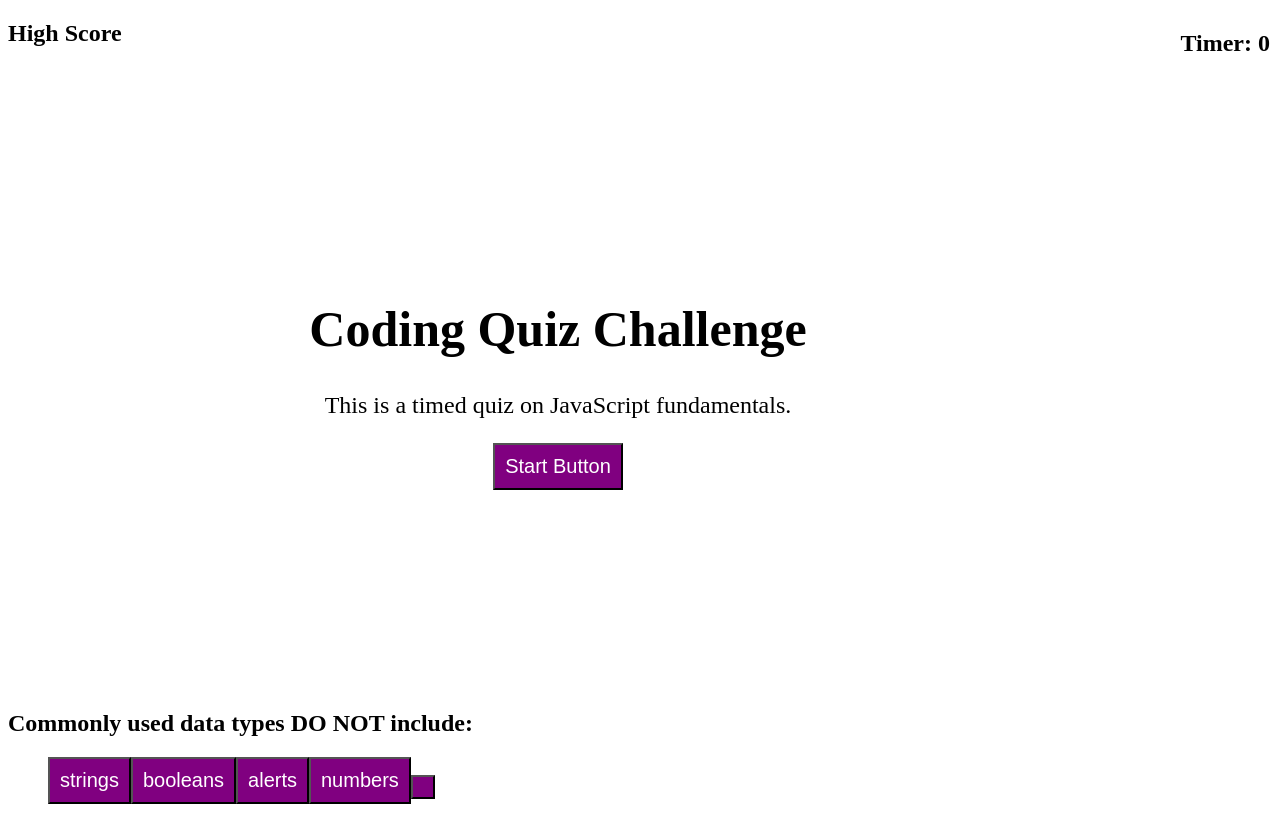
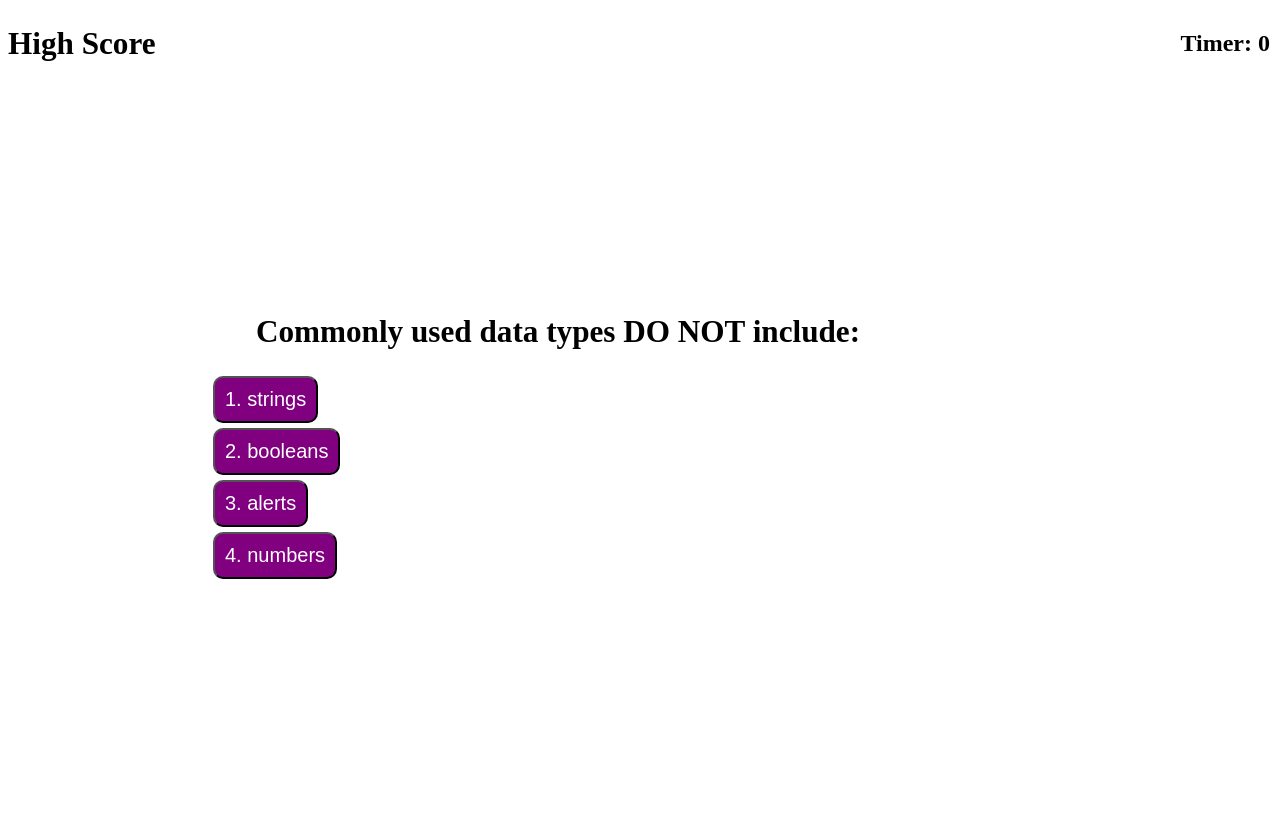
Before and after one commit to Lesanndra/codequiz, a plain HTML site: page index.html in a window 1280 px wide. Both pictures are taken after a click on the button "Start Button". Drawn offline with Linux system fonts and the light colour scheme.

Commit message:
added functionality to question buttons

```diff
--- a/index.html
+++ b/index.html
@@ -11,20 +11,22 @@
      <div><h2 class="highscore">High Score</h2></div>
     <div><h2 class="countdown">Timer: <span id="count"> 0</span></h2></div>
 
-    <div class="container" id="initial-screen" >
-        <div class="startquiz">
-        <h1>Coding Quiz Challenge</h1>
-        <p>This is a timed quiz on JavaScript fundamentals.</p>
-        <button id="start">Start Button</button>
-        </div>
+    <div class="container">
+
+            <div id="startquiz">
+                <h1>Coding Quiz Challenge</h1>
+                <p>This is a timed quiz on JavaScript fundamentals.</p>
+                <button id="start">Start Button</button>
+            </div>
+
+
+
+    <div id="question" class="hide">
+        <h2 id="question-title"></h2>
+        <div id="question-list"></div>
     </div>
 
-    <div class="question" class="class" width="200px">
-        <div><h2 id="question-title"></h2></div>
-        <ul id="question-list"></ul>
-        <div id="question-choice"></div>
-    </div>
-
+  </div>
 
 
 
--- a/script.js
+++ b/script.js
@@ -41,23 +41,16 @@ var questionTitleEl = document.getElementById("question-title")
 var questionListEl = document.getElementById("question-list")
 
 
-var count = 0
-
-
-  function countDown(){
-
-
-}
-
-
 
  function startQuiz(){
-    var initialScreenEl = document.getElementById("initial-screen");
-    initialScreenEl.setAttribute("class", "hide");
+    var initialScreenEl = document.getElementById("startquiz");
+    initialScreenEl.setAttribute("id", "hide");
 
-    document.getElementById("question").showQuestions();
+    questionEl.removeAttribute("class");
 
-    // questionEl.removeAttribute("");
+    //document.getElementById("question").showQuestions();
+
+     //questionEl.removeAttribute("");
    // document.getElementById("question").removeAttribute("width")
 
     showQuestions();
@@ -68,6 +61,7 @@ var count = 0
 var qIndex = 0;
 
  function showQuestions(){
+
     var questionOnScreen = questions[qIndex];
 
     var questionTitle = document.getElementById("question-title");
@@ -75,25 +69,27 @@ var qIndex = 0;
 
     questionListEl.innerHTML = "";
     var choices = questions[qIndex].options;
-    var questionslength = questions.length;
+    //var questionslength = questions.length;
 
-  for (var i = 0; i < questionslength; i++){
+
+    questionOnScreen.options.forEach((choices, i) => {
         var questionOption = document.createElement("button");
         questionOption.setAttribute("class", "choices");
         questionOption.setAttribute("value", choices);
 
+        questionOption.textContent = i + 1 + ". " + choices
 
-      questionOption.textContent = choices[i];
+
+        //questionOption.textContent = choices[i];
 
         //questionOption.onclick =
 
         questionListEl.append(questionOption);
-  }
+
+    })
 }
 
 
 
 //start the quiz
-startbuttonEl.addEventListener("click", function(){
-    showQuestions();
-})
+startbuttonEl.onclick = startQuiz;
--- a/style.css
+++ b/style.css
@@ -1,3 +1,6 @@
+body {
+    font-size:130%;
+}
 .container {
     display: block;
     margin: 80px, auto;
@@ -5,12 +8,25 @@
     max-width: 700px;
     padding: 200px;
 }
-h1 {
-    font-size: 50px;
-}
+
 p {
     font-size: 24px;
 }
+ol {
+    padding-left: 0px;
+    max-height: 400px;
+    overflow: auto;
+  }
+
+  li {
+    padding: 5px;
+    list-style: decimal inside none;
+}
+
+#hide {
+    display: none;
+  }
+
 .countdown {
     font-size: 24px;
     position: absolute;
@@ -23,10 +39,23 @@ p {
     top: 10px;
     left: 10px;
 }
+#question-list button{
+    display: block;
+    margin: 5px;
+    padding: 7px, 12px;
+    border-radius: 10px;
+
+}
+button:hover {
+    opacity: 50%;
+}
+
 button {
+    display: inline-block;
     background-color: purple;
     color: white;
     font-size: 20px;
     cursor:pointer;
     padding: 10px;
+    margin: 10px;
 }
```
Lines whose indentation alone changed are shown as unchanged.
